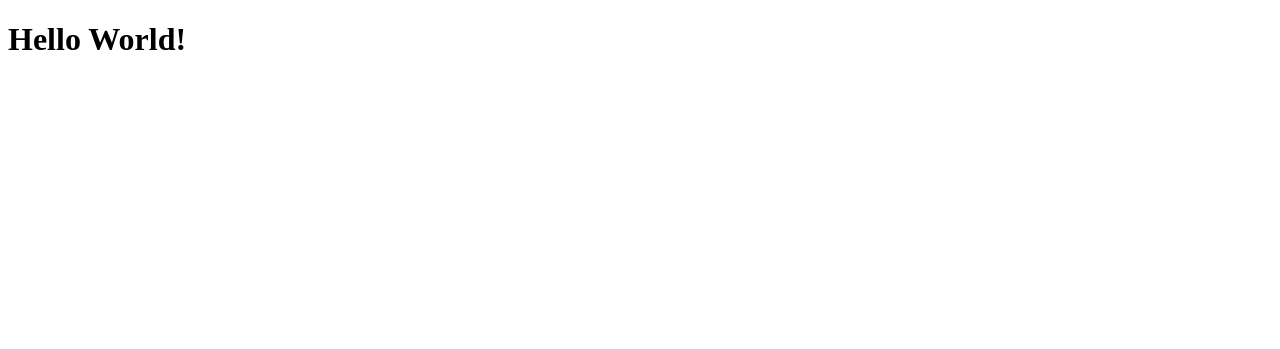
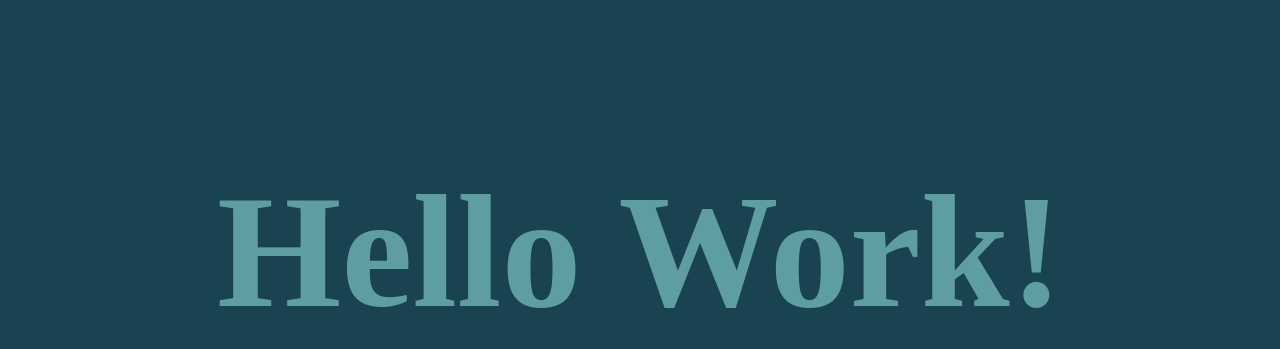
Before and after one commit to monaesthetician/HelloWorld, a plain HTML site: page index.html in a window 1280 px wide. Drawn offline with Linux system fonts and the light colour scheme.

Commit message:
Hello Work!

```diff
--- a/index.html
+++ b/index.html
@@ -5,8 +5,10 @@
     <meta http-equiv="X-UA-Compatible" content="IE=edge">
     <meta name="viewport" content="width=device-width, initial-scale=1.0">
     <title>Document</title>
+    <link rel="stylesheet" href="styles.css">
 </head>
 <body>
-    <h1>Hello World!</h1>
+    <h1>Hello Work!</h1>
+
 </body>
 </html>
--- /dev/null
+++ b/styles.css
@@ -0,0 +1,11 @@
+body {
+    background: #194350;
+}
+
+
+h1 {
+    color: cadetblue;
+    text-align: center;
+    font-size: 10em;
+    margin-top: 1em;
+}
```
